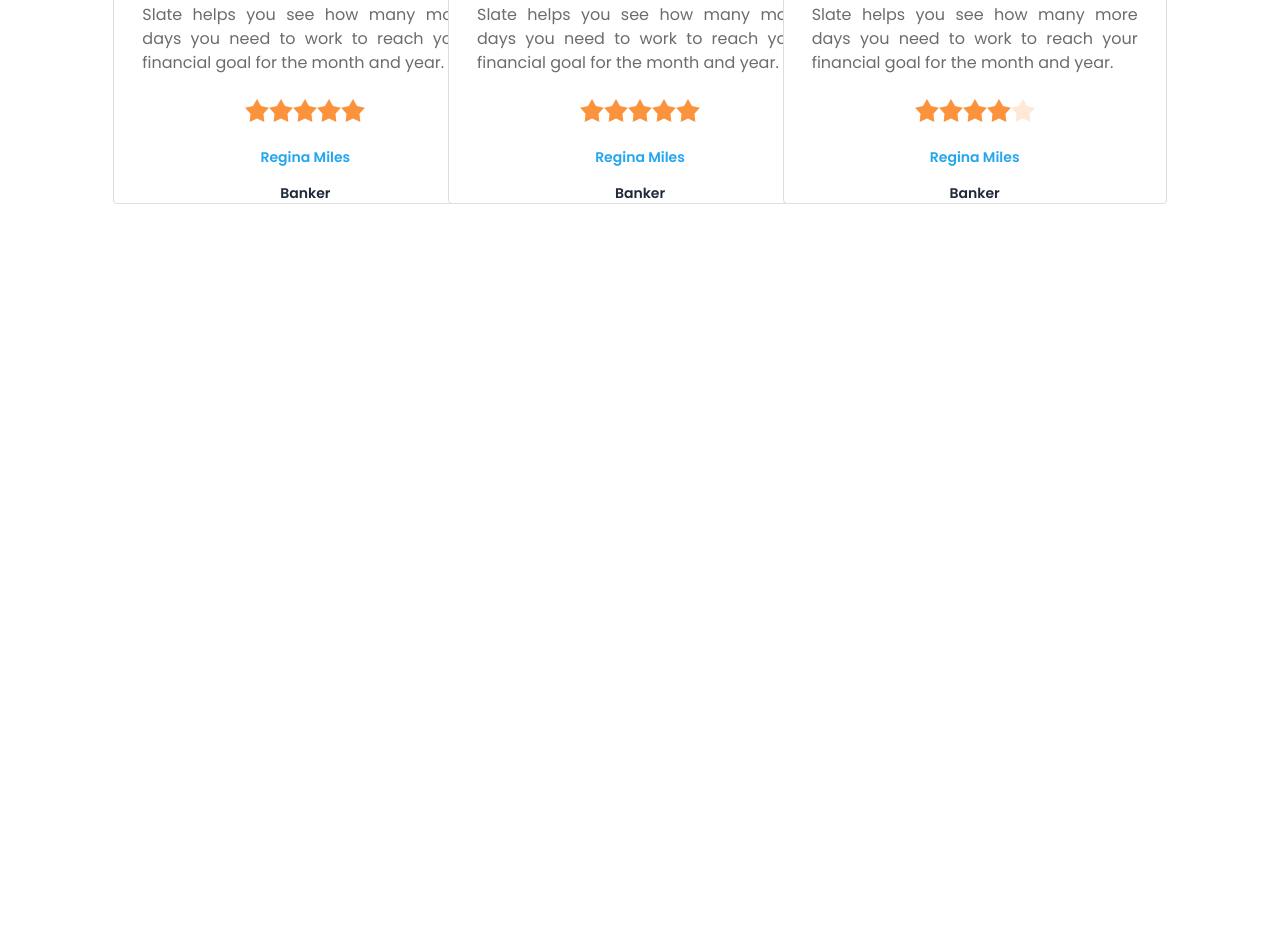
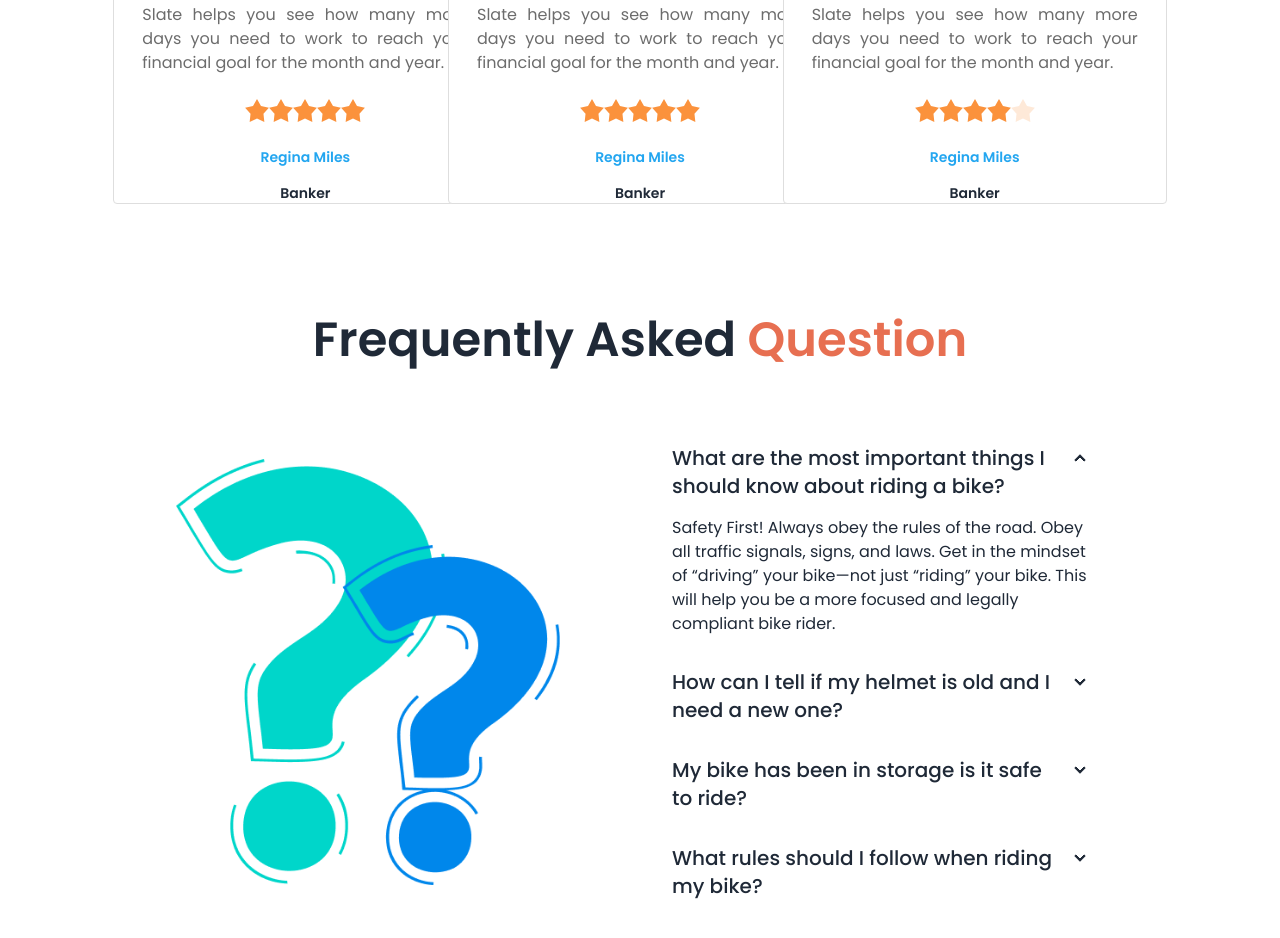
Before and after one commit to adnanakhlas-dev/biker-zone, a plain HTML site: page index.html in a window 1280 px wide. Shown: the part 1733-2671 px from the top of the page. Before the commit the page ends 2049 px from the top, so only its background shows below. Drawn offline with nearby package versions, Linux system fonts and the light colour scheme.

Commit message:
faq section completed

```diff
--- a/index.html
+++ b/index.html
@@ -136,7 +136,7 @@
             <div id="slide4" class="carousel-item relative w-full">
                 <div class="flex gap-20 p-4 lg:p-24 flex-col lg:flex-row">
                     <div class="space-y-4 lg:space-y-7 flex-1">
-                        <h2 class="text-2xl lg:text-6xl font-bold">Ride-on R15 V4  with Smile</h2>
+                        <h2 class="text-2xl lg:text-6xl font-bold">Ride-on R15 V4 with Smile</h2>
                         <p>Amet minim mollit non deserunt ullamco
                             est sit aliqua dolor do amet sint. Velit officia consequat duis enim velit mollit.</p>
                         <button class="btn bg-bike-primary text-white">Purchase</button>
@@ -267,6 +267,69 @@
                 </div>
             </div>
         </section>
+        <!-- FAQ -->
+        <section class="my-28">
+            <h3 class="text-5xl font-semibold text-center my-12">Frequently Asked <span
+                    class="text-bike-primary">Question</span></h3>
+
+            <div class="hero">
+                <div class="hero-content flex-col gap-6 lg:gap-24 lg:flex-row">
+                    <img src="./images/others/faq.png" class="w-2/4 lg:max-w-sm rounded-lg " />
+                    <div>
+                        <!-- Question-1 -->
+                        <div class="collapse collapse-arrow">
+                            <input type="radio" name="my-accordion-2" checked="checked" />
+                            <div class="collapse-title text-xl font-medium">
+                                What are the most important things I should
+                                know about riding a bike?
+                            </div>
+                            <div class="collapse-content">
+                                <p>Safety First! Always obey the rules of the road. Obey all traffic signals, signs, and
+                                    laws. Get in the mindset of “driving” your bike—not just “riding” your bike. This
+                                    will help you be a more focused and legally compliant bike rider. </p>
+                            </div>
+                        </div>
+                        <!-- Question-2 -->
+                        <div class="collapse collapse-arrow">
+                            <input type="radio" name="my-accordion-2" />
+                            <div class="collapse-title text-xl font-medium">
+                                How can I tell if my helmet is old and I need a
+                                new one?
+                            </div>
+                            <div class="collapse-content">
+                                <p>Safety First! Always obey the rules of the road. Obey all traffic signals, signs, and
+                                    laws. Get in the mindset of “driving” your bike—not just “riding” your bike. This
+                                    will help you be a more focused and legally compliant bike rider. </p>
+                            </div>
+                        </div>
+                        <!-- Question-3 -->
+                        <div class="collapse collapse-arrow">
+                            <input type="radio" name="my-accordion-2" />
+                            <div class="collapse-title text-xl font-medium">
+                                My bike has been in storage is it safe to ride?
+                            </div>
+                            <div class="collapse-content">
+                                <p>Safety First! Always obey the rules of the road. Obey all traffic signals, signs, and
+                                    laws. Get in the mindset of “driving” your bike—not just “riding” your bike. This
+                                    will help you be a more focused and legally compliant bike rider. </p>
+                            </div>
+                        </div>
+                        <!-- Question-4 -->
+                        <div class="collapse collapse-arrow">
+                            <input type="radio" name="my-accordion-2" />
+                            <div class="collapse-title text-xl font-medium">
+                                What rules should I follow when riding my bike?
+                            </div>
+                            <div class="collapse-content">
+                                <p>Safety First! Always obey the rules of the road. Obey all traffic signals, signs, and
+                                    laws. Get in the mindset of “driving” your bike—not just “riding” your bike. This
+                                    will help you be a more focused and legally compliant bike rider. </p>
+                            </div>
+                        </div>
+                    </div>
+                </div>
+            </div>
+        </section>
     </main>
     <footer>
 
```
